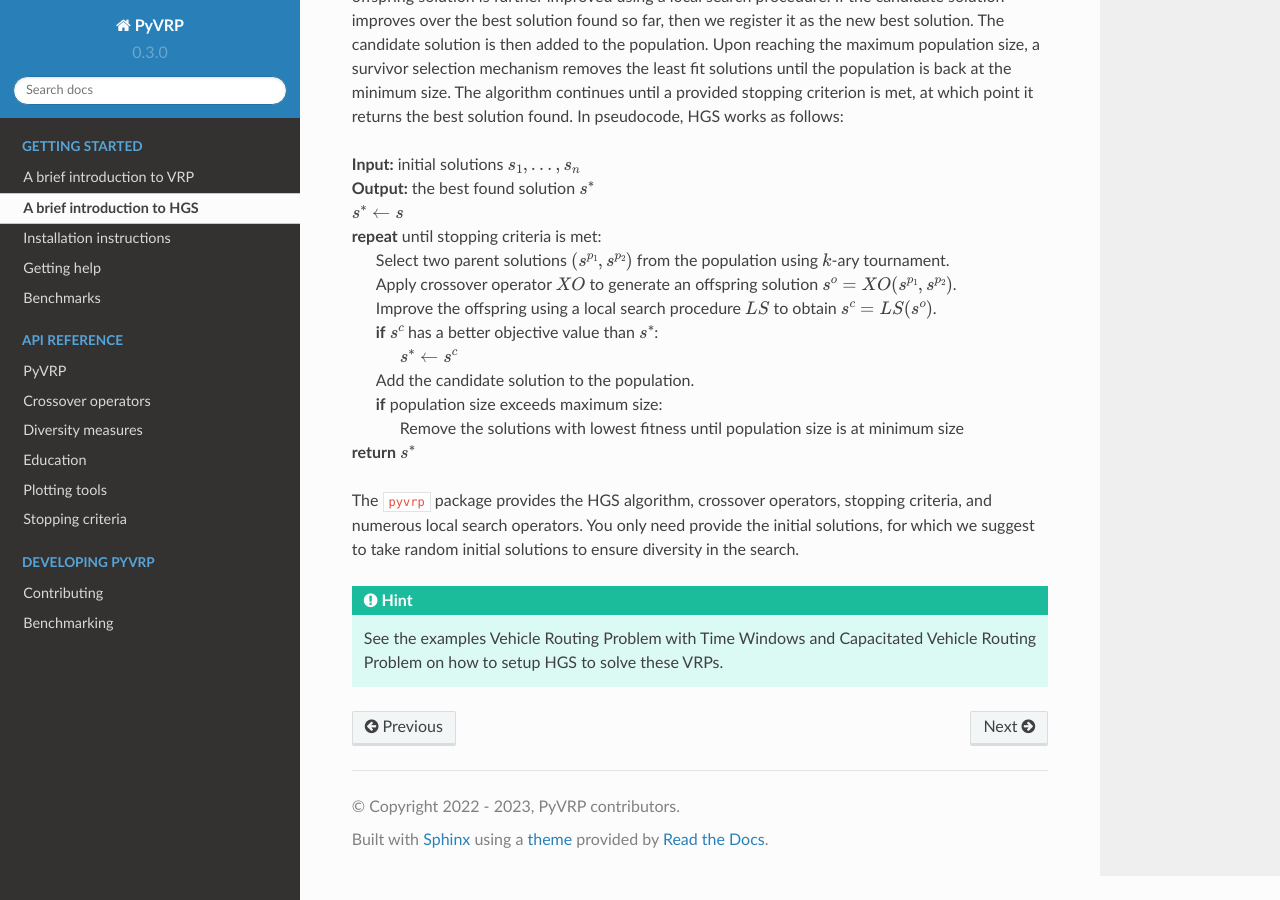
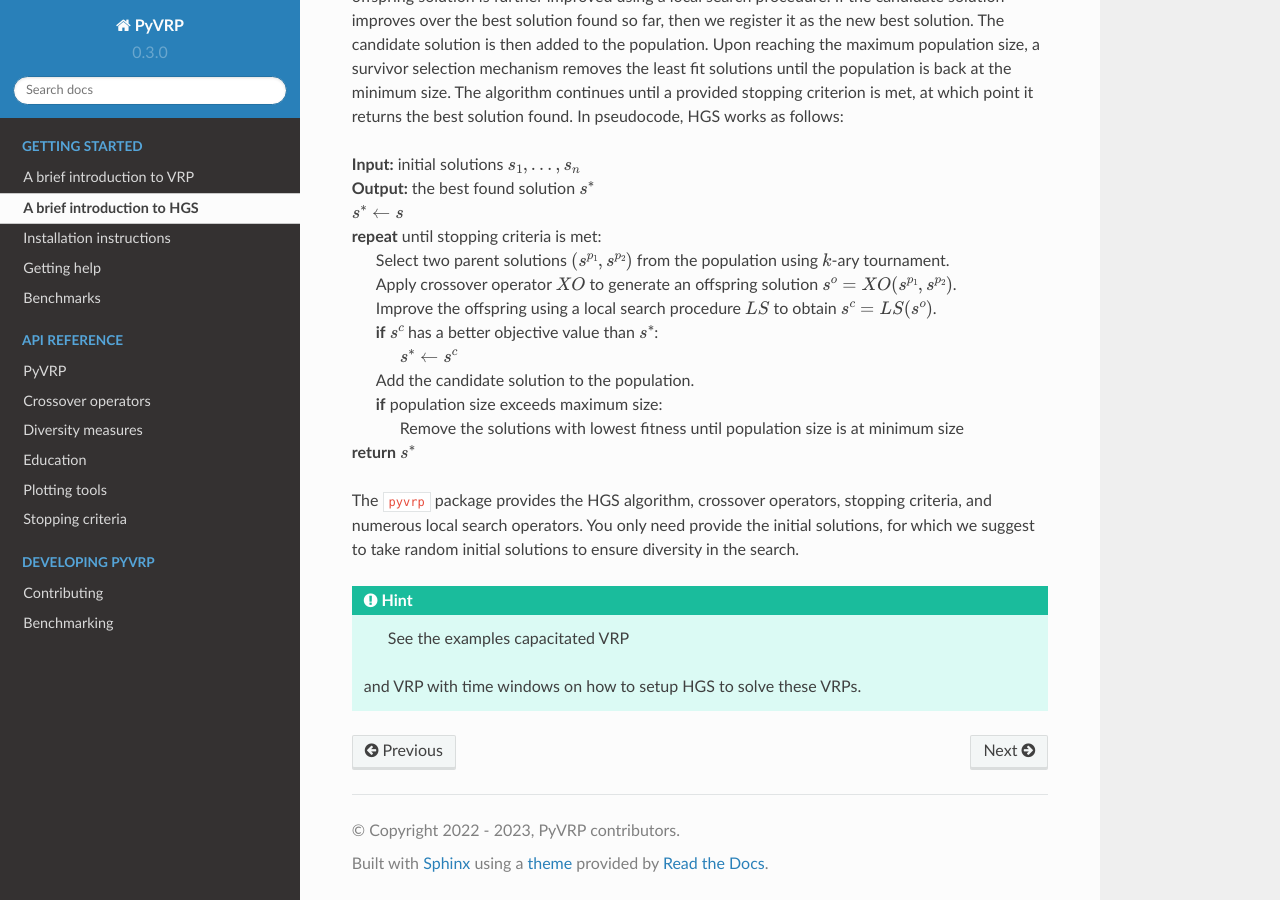
Before and after one commit to PyVRP/PyVRP, a Sphinx documentation site: the page built from docs/source/setup/introduction_to_hgs.rst, in a window 1280 px wide and 900 px high, scrolled down 540 px. Built offline with Sphinx 7.4.7 and the Read the Docs theme 2.0.0, drawn with Linux system fonts in a browser that asks for light colours; pages that are not in the unit, such as notebooks, are missing from menus.

Commit message:
Update docs/source/setup/introduction_to_hgs.rst
Co-authored-by: Niels Wouda <N-Wouda@users.noreply.github.com>

```diff
--- a/docs/source/setup/introduction_to_hgs.rst
+++ b/docs/source/setup/introduction_to_hgs.rst
@@ -39,4 +39,5 @@ The ``pyvrp`` package provides the HGS algorithm, crossover operators, stopping
 You only need provide the initial solutions, for which we suggest to take random initial solutions to ensure diversity in the search.
 
 .. hint::
-    See the examples :doc:`Vehicle Routing Problem with Time Windows <../examples/vrptw>` and :doc:`Capacitated Vehicle Routing Problem <../examples/cvrp>` on how to setup HGS to solve these VRPs.
+    See the examples :doc:`capacitated VRP <../examples/cvrp>`
+ and :doc:`VRP with time windows <../examples/vrptw>` on how to setup HGS to solve these VRPs.
```
